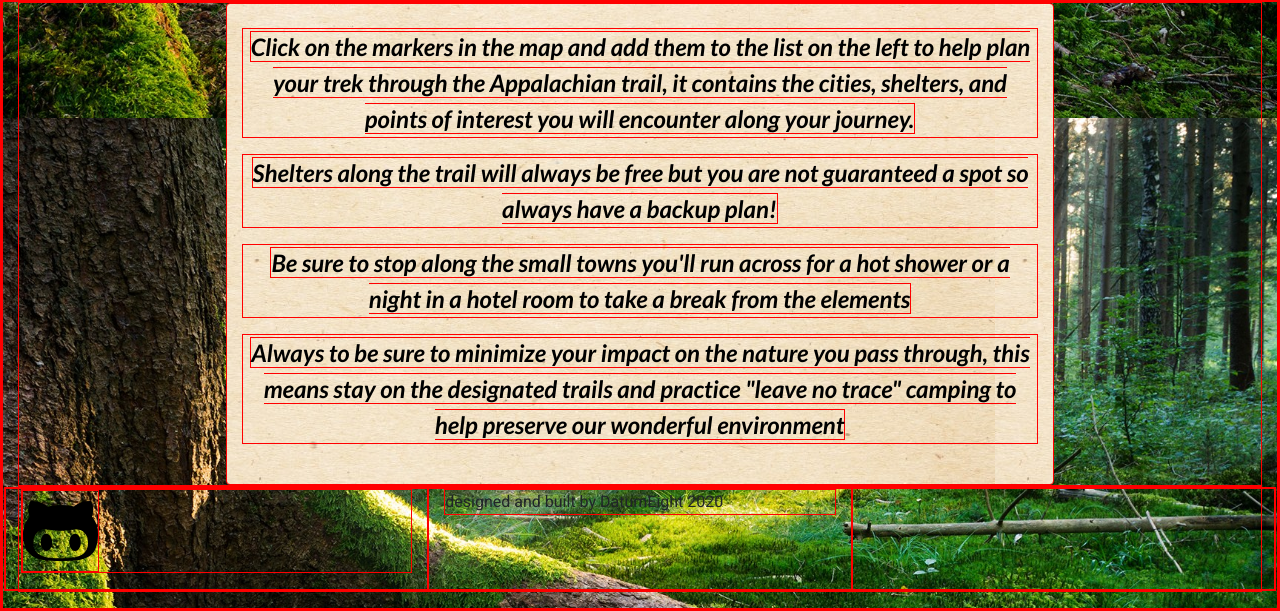
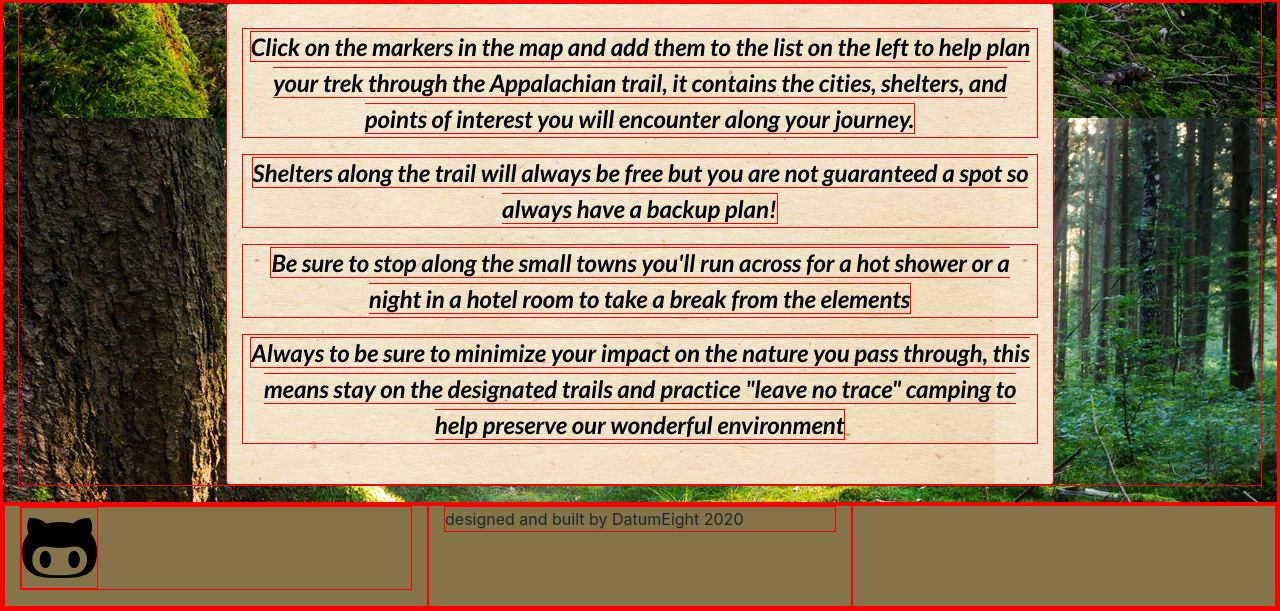
Before and after one commit to Code-Institute-Submissions/MS2-2, a plain HTML site: page index.html in a window 1280 px wide. Shown: the part 685-1296 px from the top of the page. Drawn offline with nearby package versions, Linux system fonts and the light colour scheme; some packages are replaced by stand-ins of ours.

Commit message:
footer is misaligned, changing footer classes to investigate

```diff
--- a/assets/css/style.css
+++ b/assets/css/style.css
@@ -47,7 +47,7 @@
 
 .greeting{
     text-align: center;
-    color: #85734a;;
+    color: #85734a;
     font-family: Lato, sans-serif;
     font-size: 5em;
     font-weight: 700;
@@ -102,7 +102,10 @@ div #map{
 
 /*footer*/
 .footy{
-    background-color:
+    background-color: #85734a;
+    bottom: 0;
+    left: 0;
+    right: 0;
 }
 .thicc {
     font-size: 5em;
--- a/index.html
+++ b/index.html
@@ -72,12 +72,12 @@
 			</div>
 			<div class="col-4 d-sm-none d-md-none"></div>
 		</div>
-
-		<footer>
-        <div class="row footy">
-        <div class="col"><p><i class="fab fa-github-alt thicc"></i></p></div>
-        <div class="col"><p>designed and built by DatumEight 2020</p></div>
-        <div class="col"></div>
+	</div>
+		<footer class="container-fluid">
+        <div class=" row ">
+        <div class="col footy"><p><i class="fab fa-github-alt thicc"></i></p></div>
+        <div class="col footy"><p>designed and built by DatumEight 2020</p></div>
+        <div class="col footy"></div>
         </div>
 
 
@@ -89,7 +89,7 @@
 			async defer></script>
 
 
-	</div>
+
 </body>
 
 </html>
```
